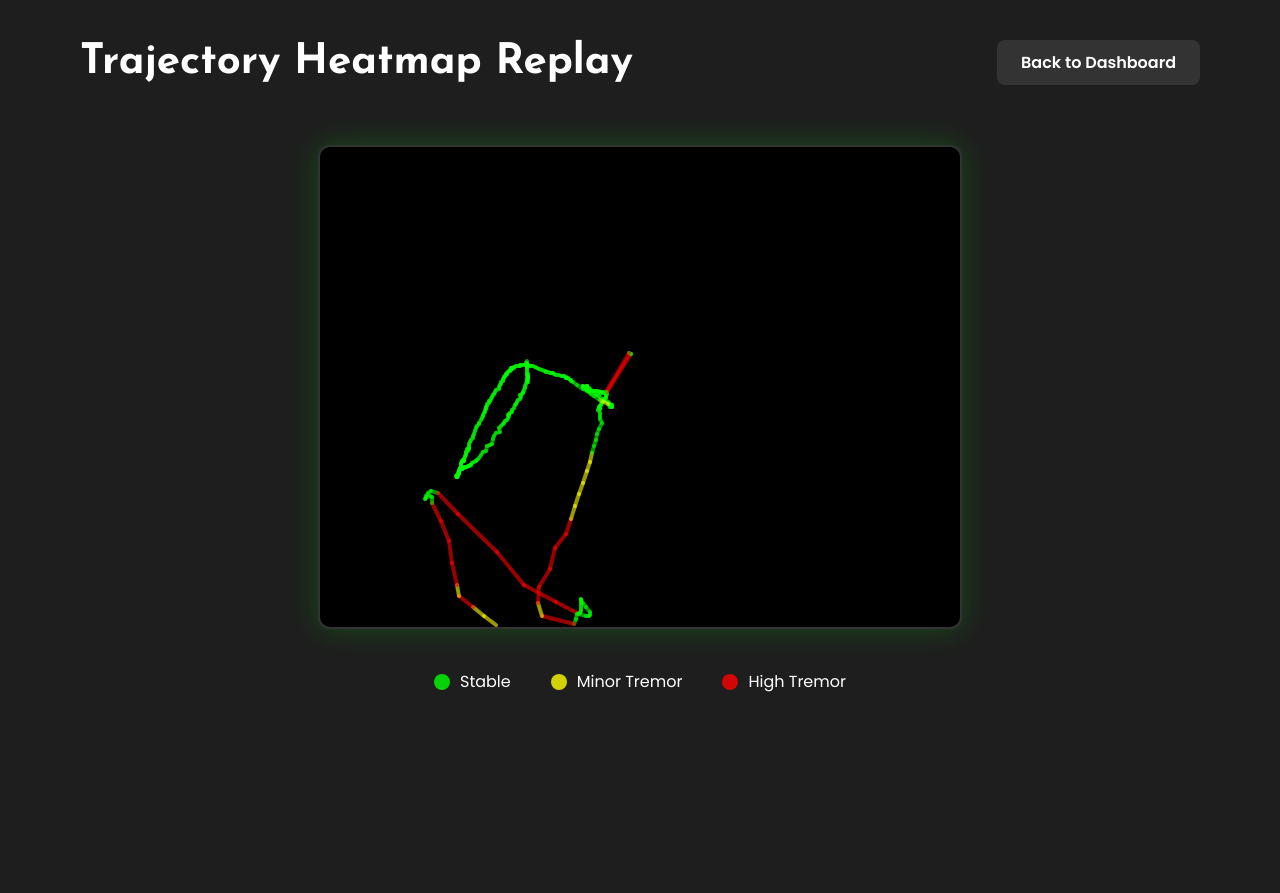
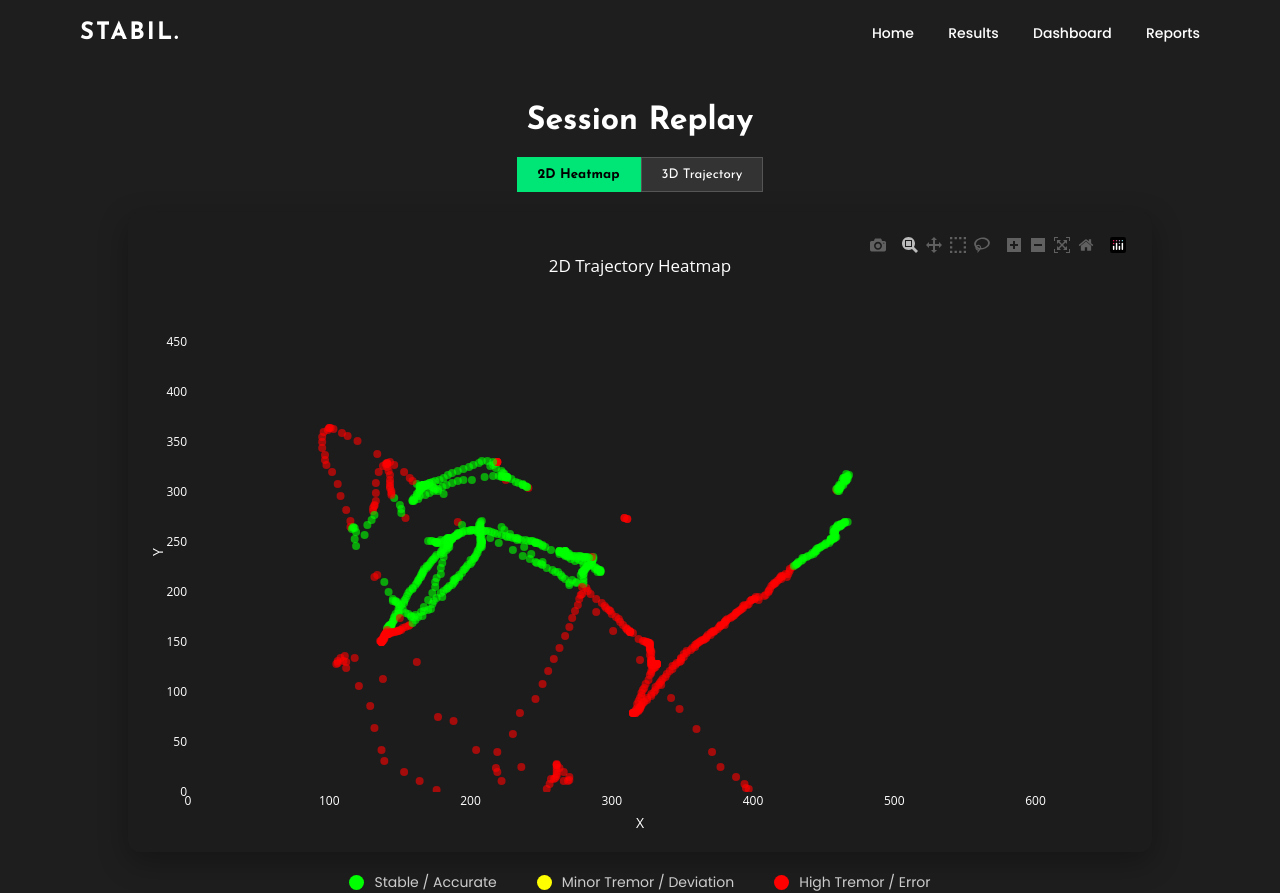
Before and after one commit to SanidhyaLabh/StabilAI, a Flask app: page /replay in a window 1280 px wide. Before the commit the page ends 692 px from the top, so only its background shows below. Run offline with Flask 3, Linux system fonts and the light colour scheme; data comes from the database, SQL or seed files in the repository; both versions use the stored data as it was after the commit; some libraries are stand-ins or nearby versions.

Commit message:
Updating the  StabilAI repository

```diff
--- a/heatmap.py
+++ b/heatmap.py
@@ -4,7 +4,10 @@ def generate_heatmap(trajectory, ideal_path):
 
     heatmap = []
 
-    for point in trajectory:
+    for item in trajectory:
+        # Trajectory items might be (x, y), (x, y, color) or (x, y, z, color)
+        # We just need the first two elements
+        point = item[:2]
         dist = min(
             [np.linalg.norm(np.array(point)-np.array(p)) for p in ideal_path]
         )
--- a/templates/replay.html
+++ b/templates/replay.html
@@ -6,6 +6,7 @@
     <link
         href="https://fonts.googleapis.com/css2?family=Josefin+Sans:wght@400;600;700&family=Poppins:wght@400;500;600&display=swap"
         rel="stylesheet">
+    <script src="https://cdn.plot.ly/plotly-latest.min.js"></script>
     <style>
         * {
             margin: 0;
@@ -17,6 +18,28 @@
             font-family: 'Poppins', sans-serif;
             background: #1E1E1E;
             color: white;
+        }
+
+        .navbar {
+            padding: 20px 80px;
+            display: flex;
+            justify-content: space-between;
+            align-items: center;
+        }
+
+        .logo {
+            font-family: 'Josefin Sans', sans-serif;
+            font-weight: 700;
+            font-size: 24px;
+            letter-spacing: 2px;
+        }
+
+        .navbar a {
+            color: white;
+            text-decoration: none;
+            margin-left: 30px;
+            font-weight: 500;
+            font-size: 14px;
         }
 
         .header {
@@ -31,132 +54,226 @@
             font-size: 42px;
         }
 
-        .replay-container {
+        .switch-container {
             display: flex;
             justify-content: center;
-            padding: 20px;
+            margin: 20px;
         }
 
-        canvas {
-            background: black;
-            border-radius: 12px;
-            box-shadow: 0 0 30px rgba(0, 255, 0, 0.2);
-            border: 2px solid #333;
+        .switch-btn {
+            background: #333;
+            color: white;
+            padding: 10px 20px;
+            border: 1px solid #555;
+            cursor: pointer;
+            font-family: 'Josefin Sans', sans-serif;
+            transition: all 0.3s ease;
         }
 
-        .legend {
-            display: flex;
-            justify-content: center;
-            gap: 40px;
-            margin-top: 20px;
+        .switch-btn:hover {
+            background: #444;
         }
 
-        .legend span {
-            display: flex;
-            align-items: center;
-            gap: 10px;
+        .switch-btn.active {
+            background: #00e676;
+            color: black;
+            font-weight: bold;
+            border-color: #00e676;
         }
 
-        .dot {
-            width: 16px;
-            height: 16px;
-            border-radius: 50%;
+        #graph-container {
+            width: 80%;
+            margin: 0 auto;
+            background: #1c1c1c;
+            padding: 20px;
+            border-radius: 12px;
+            box-shadow: 0 10px 30px rgba(0, 0, 0, 0.3);
+            min-height: 640px;
         }
 
-        .btn {
-            padding: 10px 24px;
-            color: white;
-            background: #333;
-            text-decoration: none;
-            border-radius: 8px;
-            font-weight: 600;
+        #graph-3d {
+            width: 100%;
+            height: 600px;
+            display: none;
         }
 
-        .btn:hover {
-            background: #444;
+        #graph-2d {
+            width: 100%;
+            height: 600px;
         }
     </style>
 </head>
 
 <body>
-
-    <div class="header">
-        <h1>Trajectory Heatmap Replay</h1>
-        <a href="/dashboard" class="btn">Back to Dashboard</a>
+    <div class="navbar">
+        <div class="logo">STABIL.</div>
+        <div>
+            <a href="/">Home</a>
+            <a href="/result">Results</a>
+            <a href="/dashboard">Dashboard</a>
+            <a href="/reports">Reports</a>
+        </div>
     </div>
 
-    <div class="replay-container">
-        <canvas id="heatmapCanvas" width="640" height="480"></canvas>
+    <h1 style="text-align: center; color: white; font-family: 'Josefin Sans', sans-serif; margin-top: 40px;">
+        Session Replay
+    </h1>
+
+    <div class="switch-container">
+        <button class="switch-btn active" onclick="show2D()">2D Heatmap</button>
+        <button class="switch-btn" onclick="show3D()">3D Trajectory</button>
     </div>
 
-    <div class="legend">
-        <span>
-            <div class="dot" style="background:rgba(0,255,0,0.8);"></div> Stable
-        </span>
-        <span>
-            <div class="dot" style="background:rgba(255,255,0,0.8);"></div> Minor Tremor
-        </span>
-        <span>
-            <div class="dot" style="background:rgba(255,0,0,0.8);"></div> High Tremor
-        </span>
+    <!-- Container for Graphs -->
+    <div id="graph-container">
+        <div id="graph-2d"></div>
+        <div id="graph-3d"></div>
+    </div>
+
+    <!-- Color Legend -->
+    <div style="display: flex; justify-content: center; gap: 40px; margin-top: 20px;">
+        <div style="display: flex; align-items: center; gap: 10px;">
+            <div style="width: 15px; height: 15px; background: #00ff00; border-radius: 50%;"></div>
+            <span style="color: #ccc; font-size: 14px;">Stable / Accurate</span>
+        </div>
+        <div style="display: flex; align-items: center; gap: 10px;">
+            <div style="width: 15px; height: 15px; background: yellow; border-radius: 50%;"></div>
+            <span style="color: #ccc; font-size: 14px;">Minor Tremor / Deviation</span>
+        </div>
+        <div style="display: flex; align-items: center; gap: 10px;">
+            <div style="width: 15px; height: 15px; background: red; border-radius: 50%;"></div>
+            <span style="color: #ccc; font-size: 14px;">High Tremor / Error</span>
+        </div>
     </div>
 
     <script>
-        const canvas = document.getElementById('heatmapCanvas');
-        const ctx = canvas.getContext('2d');
+        let trajectoryData = [];
 
-        // Fetch data
-        fetch('/heatmap-data')
-            .then(response => response.json())
-            .then(data => {
-                if (data.length === 0) {
-                    ctx.fillStyle = "white";
-                    ctx.font = "20px Poppins";
-                    ctx.fillText("No session data available for replay.", 150, 240);
+        async function fetchData() {
+            try {
+                const response = await fetch('/heatmap-data');
+                trajectoryData = await response.json();
+
+                if (!trajectoryData || trajectoryData.length === 0) {
+                    document.getElementById('graph-2d').innerHTML = '<h3 style="text-align:center; padding-top:200px; color:#666;">No session data available.</h3>';
                     return;
                 }
-                startReplay(data);
+
+                render2D();
+                render3D();
+            } catch (e) {
+                console.error("Error fetching data:", e);
+                document.getElementById('graph-2d').innerHTML = '<h3 style="text-align:center; padding-top:200px; color:#red;">Error loading session data.</h3>';
+            }
+        }
+
+        function render2D() {
+            // Plotly 2D Scatter for Heatmap approximation
+            const x = trajectoryData.map(p => p[0]);
+            const y = trajectoryData.map(p => p[1]);
+            // Invert Y for screen coordinates
+            const y_inv = y.map(v => 480 - v);
+
+            // Extract colors if available (index 3)
+            const colors = trajectoryData.map(p => {
+                if (p.length > 3) {
+                    const c = p[3]; // [b, g, r] from OpenCV
+                    return `rgb(${c[2]}, ${c[1]}, ${c[0]})`;
+                }
+                return 'blue';
             });
 
-        function startReplay(trajectory) {
-            let i = 0;
-            ctx.lineCap = "round";
-            ctx.lineJoin = "round";
-            ctx.lineWidth = 4;
+            const trace = {
+                x: x,
+                y: y_inv,
+                mode: 'markers',
+                marker: {
+                    color: colors,
+                    size: 8,
+                    opacity: 0.6
+                },
+                type: 'scatter'
+            };
 
-            function animate() {
-                if (i >= trajectory.length - 1) return;
+            const layout = {
+                title: '2D Trajectory Heatmap',
+                paper_bgcolor: '#1c1c1c',
+                plot_bgcolor: '#1c1c1c',
+                font: { color: 'white' },
+                xaxis: { range: [0, 640], title: 'X', showgrid: false, zeroline: false },
+                yaxis: { range: [0, 480], title: 'Y', showgrid: false, zeroline: false },
+                margin: { l: 40, r: 40, b: 40, t: 80 }
+            };
 
-                const p1 = trajectory[i];
-                const p2 = trajectory[i + 1];
+            Plotly.newPlot('graph-2d', [trace], layout);
+        }
 
-                // Calculate speed/tremor proxy (distance between points)
-                const dist = Math.sqrt(Math.pow(p2[0] - p1[0], 2) + Math.pow(p2[1] - p1[1], 2));
+        function render3D() {
+            const x = trajectoryData.map(p => p[0]);
+            const y = trajectoryData.map(p => p[1]);
+            const y_inv = y.map(v => 480 - v);
 
-                // Color mapping based on "speed" (proxy for tremor/instability if sampling is constant)
-                // Low dist = slow/controlled (Green), High dist = fast/jerky (Red)
-                // Adjust thresholds based on typical frame rate
-                let color = "rgba(0, 255, 0, 0.6)";
-                if (dist > 15) color = "rgba(255, 0, 0, 0.6)";
-                else if (dist > 8) color = "rgba(255, 255, 0, 0.6)";
+            // Z-depth (index 2)
+            const z = trajectoryData.map(p => {
+                if (p.length > 2) return p[2];
+                return 0;
+            });
 
-                ctx.beginPath();
-                ctx.moveTo(p1[0], p1[1]);
-                ctx.lineTo(p2[0], p2[1]);
-                ctx.strokeStyle = color;
-                ctx.stroke();
+            const colors = trajectoryData.map(p => {
+                if (p.length > 3) {
+                    const c = p[3];
+                    return `rgb(${c[2]}, ${c[1]}, ${c[0]})`;
+                }
+                return 'blue';
+            });
 
-                // Fade effect (optional - clear rect with low opacity black)
-                // ctx.fillStyle = "rgba(0,0,0,0.02)";
-                // ctx.fillRect(0,0,640,480);
+            const trace = {
+                x: x,
+                y: y_inv,
+                z: z,
+                mode: 'markers',
+                marker: {
+                    size: 4,
+                    color: colors,
+                    opacity: 0.8
+                },
+                type: 'scatter3d'
+            };
 
-                i++;
-                requestAnimationFrame(animate);
-            }
-            animate();
+            const layout = {
+                title: '3D Surgical Path Replay',
+                paper_bgcolor: '#1c1c1c',
+                font: { color: 'white' },
+                scene: {
+                    xaxis: { title: 'X (Lateral)', range: [0, 640] },
+                    yaxis: { title: 'Y (Vertical)', range: [0, 480] },
+                    zaxis: { title: 'Z (Depth)' },
+                    camera: {
+                        eye: { x: 1.5, y: 1.5, z: 1.2 }
+                    }
+                },
+                margin: { l: 0, r: 0, b: 0, t: 50 }
+            };
+
+            Plotly.newPlot('graph-3d', [trace], layout);
         }
+
+        function show2D() {
+            document.getElementById('graph-2d').style.display = 'block';
+            document.getElementById('graph-3d').style.display = 'none';
+            document.querySelectorAll('.switch-btn')[0].classList.add('active');
+            document.querySelectorAll('.switch-btn')[1].classList.remove('active');
+        }
+
+        function show3D() {
+            document.getElementById('graph-2d').style.display = 'none';
+            document.getElementById('graph-3d').style.display = 'block';
+            document.querySelectorAll('.switch-btn')[0].classList.remove('active');
+            document.querySelectorAll('.switch-btn')[1].classList.add('active');
+        }
+
+        fetchData();
     </script>
-
 </body>
 
 </html>
```
Also changed, not shown: scan_ports.py (added, +23 -0 lines), test_camera.py (added, +46 -0 lines), tracker.py (+111 -34 lines), stabil.db.
